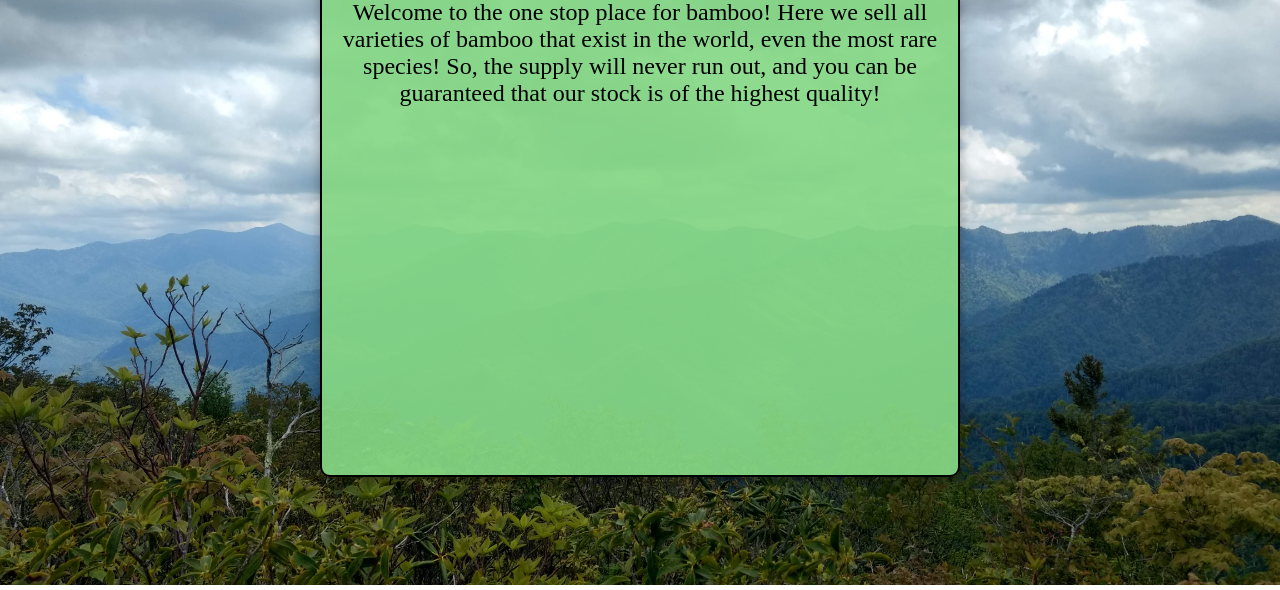
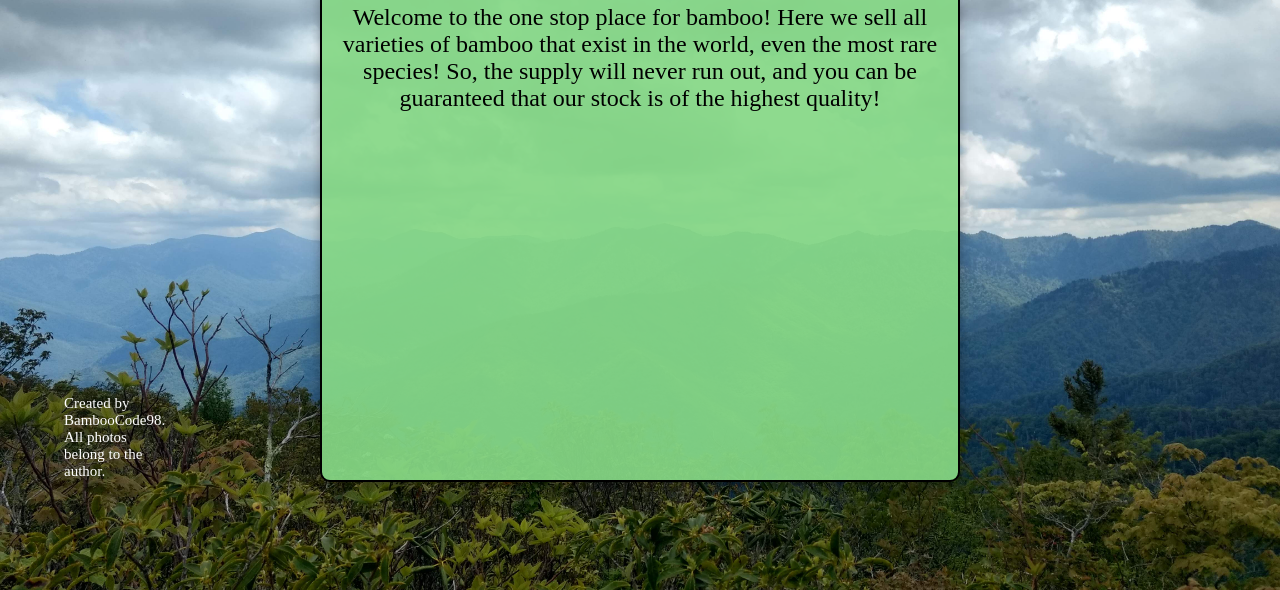
Before and after one commit to BambooCode98/restaurant-page, a website built with webpack: page dist/index.html in a window 1280 px wide. Shown: the part 285-875 px from the top of the page. Built offline with nearby package versions, Linux system fonts and the light colour scheme; files whose address does not match are found by name.

Commit message:
finished with the store page for now

```diff
--- a/src/about.js
+++ b/src/about.js
@@ -1,6 +1,7 @@
 'use strict';
 
 const page = document.querySelector('#page');
+const footer = document.querySelector('#footer');
 const about = document.createElement('div');
 const aboutHeader = document.createElement('h3');
 const aboutInfo = document.createElement('div');
@@ -21,3 +22,7 @@ about.append(aboutHeader);
 about.append(aboutInfo);
 aboutInfo.append(message);
 message.innerHTML = "Welcome to the one stop place for bamboo! Here we sell all varieties of bamboo that exist in the world, even the most rare species! So, the supply will never run out, and you can be guaranteed that our stock is of the highest quality!";
+
+//page footer
+page.append(footer);
+footer.textContent = "Created by BambooCode98. All photos belong to the author."
--- a/src/contact.js
+++ b/src/contact.js
@@ -1,6 +1,7 @@
 'use strict';
 
 const page = document.querySelector('#page');
+const footer = document.querySelector('#footer');
 const contact = document.createElement('div');
 const contactHeader = document.createElement('h3');
 const contactInfo = document.createElement('div');
--- a/src/menu.js
+++ b/src/menu.js
@@ -5,6 +5,7 @@ import Shoot from './aureosulcataShoot.jpg';
 import Yellowgroove from './yellowgroove.jpg';
 
 const page = document.querySelector('#page');
+const footer = document.querySelector('#footer');
 const menu = document.createElement('div');
 const menuHeader = document.createElement('h3');
 const menuInfo = document.createElement('div');
--- a/src/style.css
+++ b/src/style.css
@@ -11,6 +11,7 @@ body{
   align-items: center;
   flex-flow: column;
   background-color: rgb(80, 168, 80);
+  border-bottom: 5px solid darkgreen;
 }
 
 #page{
@@ -192,3 +193,14 @@ body{
   height: 95%;
   width: 90%;
 }
+
+#footer{
+  position: absolute;
+  top: 85%;
+  left: 5%;
+  height: 100px;
+  /* word-wrap: normal; */
+  width: 100px;
+  font-size: 15px;
+  color: white;
+}
```
